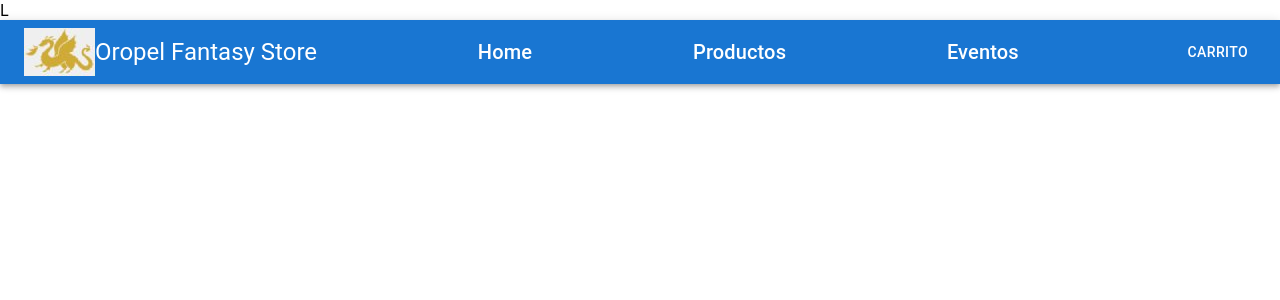
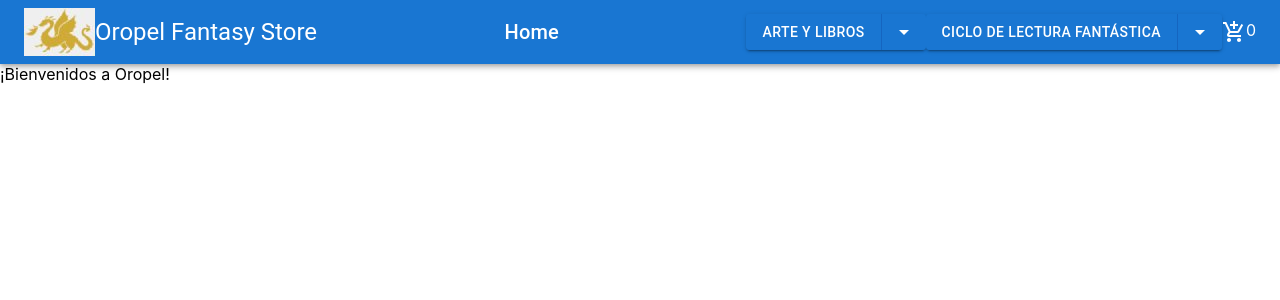
Before and after one commit to melisen/oropel-fantasy-store-senorans-perez, a React (Create React App) app: page / in a window 1280 px wide. Shown: the top 300 px of the page. Built offline with nearby package versions, Linux system fonts and the light colour scheme; a web font is replaced by a local one.

Commit message:
correccion desafio e-commerce

```diff
--- a/public/index.html
+++ b/public/index.html
@@ -1,4 +1,4 @@
-L<!DOCTYPE html>
+<!DOCTYPE html>
 <html lang="en">
   <head>
     <meta charset="utf-8" />
--- a/src/App.js
+++ b/src/App.js
@@ -1,11 +1,13 @@
 //@ts-check
-import NavBar from "./Components/NavBar";
+import NavBar from "./Components/Navbar/NavBar";
+import ItemListContainer from "./Components/ItemListContainer"
 
 
 function App() {
   return (
     <div>
       <NavBar />
+      <ItemListContainer greeting={"¡Bienvenidos a Oropel!"}/>
     </div>
   );
 }
--- /dev/null
+++ b/src/Components/ItemListContainer.jsx
@@ -0,0 +1,7 @@
+import React from 'react'
+
+export default function ItemListContainer({greeting}) {
+  return (
+    <div>{greeting}</div>
+  )
+}
--- /dev/null
+++ b/src/Components/Navbar/CartWidget.jsx
@@ -0,0 +1,14 @@
+//@ts-check
+import React from 'react'
+import "./NavBar.css";
+import AddShoppingCartIcon from '@mui/icons-material/AddShoppingCart';
+
+export default function CartWidget( {cantProductos} ) {
+  return (
+  <div className="cartWidget">
+    <AddShoppingCartIcon />
+    <div>{cantProductos}</div>
+    </div>
+
+    )
+}
--- /dev/null
+++ b/src/Components/Navbar/EventosSplitButton.jsx
@@ -0,0 +1,91 @@
+import * as React from 'react';
+import Button from '@mui/material/Button';
+import ButtonGroup from '@mui/material/ButtonGroup';
+import ArrowDropDownIcon from '@mui/icons-material/ArrowDropDown';
+import ClickAwayListener from '@mui/material/ClickAwayListener';
+import Grow from '@mui/material/Grow';
+import Paper from '@mui/material/Paper';
+import Popper from '@mui/material/Popper';
+import MenuItem from '@mui/material/MenuItem';
+import MenuList from '@mui/material/MenuList';
+
+const options = ['Torneos MTG', 'Ciclo de Lectura Fantástica', 'Cenas con Reserva', 'Eventos Privados'];
+
+export default function EventosSplitButton() {
+  const [open, setOpen] = React.useState(false);
+  const anchorRef = React.useRef(null);
+  const [selectedIndex, setSelectedIndex] = React.useState(1);
+
+  const handleClick = () => {
+    console.info(`You clicked ${options[selectedIndex]}`);
+  };
+
+  const handleMenuItemClick = (event, index) => {
+    setSelectedIndex(index);
+    setOpen(false);
+  };
+
+  const handleToggle = () => {
+    setOpen((prevOpen) => !prevOpen);
+  };
+
+  const handleClose = (event) => {
+    if (anchorRef.current && anchorRef.current.contains(event.target)) {
+      return;
+    }
+
+    setOpen(false);
+  };
+
+  return (
+    <React.Fragment>
+      <ButtonGroup variant="contained" ref={anchorRef} aria-label="split button">
+        <Button onClick={handleClick}>{options[selectedIndex]}</Button>
+        <Button
+          size="small"
+          aria-controls={open ? 'split-button-menu' : undefined}
+          aria-expanded={open ? 'true' : undefined}
+          aria-label="select merge strategy"
+          aria-haspopup="menu"
+          onClick={handleToggle}
+        >
+          <ArrowDropDownIcon />
+        </Button>
+      </ButtonGroup>
+      <Popper
+        open={open}
+        anchorEl={anchorRef.current}
+        role={undefined}
+        transition
+        disablePortal
+      >
+        {({ TransitionProps, placement }) => (
+          <Grow
+            {...TransitionProps}
+            style={{
+              transformOrigin:
+                placement === 'bottom' ? 'center top' : 'center bottom',
+            }}
+          >
+            <Paper>
+              <ClickAwayListener onClickAway={handleClose}>
+                <MenuList id="split-button-menu" autoFocusItem>
+                  {options.map((option, index) => (
+                    <MenuItem
+                      key={option}
+
+                      selected={index === selectedIndex}
+                      onClick={(event) => handleMenuItemClick(event, index)}
+                    >
+                      {option}
+                    </MenuItem>
+                  ))}
+                </MenuList>
+              </ClickAwayListener>
+            </Paper>
+          </Grow>
+        )}
+      </Popper>
+    </React.Fragment>
+  );
+}
--- /dev/null
+++ b/src/Components/Navbar/NavBar.css
@@ -0,0 +1,4 @@
+.cartWidget{
+    display: flex;
+    flex-direction:row;
+}
--- a/src/Components/NavBar.jsx
+++ b/src/Components/Navbar/NavBar.jsx
@@ -5,8 +5,13 @@ import AppBar from '@mui/material/AppBar';
 import Box from '@mui/material/Box';
 import Toolbar from '@mui/material/Toolbar';
 import Typography from '@mui/material/Typography';
-import Button from '@mui/material/Button';
-import dragon from "./Images/dragon-dorado.jpeg";
+
+import "./NavBar.css"
+import dragon from "../../Images/dragon-dorado.jpeg";
+import CartWidget from "./CartWidget.jsx";
+import ProductosSplitButton from "./ProductosSplitButton";
+import EventosSplitButton from "./EventosSplitButton";
+
 
 
 export default function NavBar() {
@@ -21,13 +26,9 @@ export default function NavBar() {
           <Typography variant="h6" component="div" sx={{ flexGrow: 1 }}>
             Home
           </Typography>
-          <Typography variant="h6" component="div" sx={{ flexGrow: 1 }}>
-            Productos
-          </Typography>
-          <Typography variant="h6" component="div" sx={{ flexGrow: 1 }}>
-            Eventos
-          </Typography>
-          <Button color="inherit">Carrito</Button>
+          <ProductosSplitButton />
+          <EventosSplitButton />
+          <CartWidget cantProductos= {0} />
         </Toolbar>
       </AppBar>
     </Box>
--- /dev/null
+++ b/src/Components/Navbar/ProductosSplitButton.jsx
@@ -0,0 +1,91 @@
+import * as React from 'react';
+import Button from '@mui/material/Button';
+import ButtonGroup from '@mui/material/ButtonGroup';
+import ArrowDropDownIcon from '@mui/icons-material/ArrowDropDown';
+import ClickAwayListener from '@mui/material/ClickAwayListener';
+import Grow from '@mui/material/Grow';
+import Paper from '@mui/material/Paper';
+import Popper from '@mui/material/Popper';
+import MenuItem from '@mui/material/MenuItem';
+import MenuList from '@mui/material/MenuList';
+
+const options = ['Cartas MTG', 'Arte y Libros', 'Tazas, Vasos, Chops', 'Indumentaria'];
+
+export default function ProductosSplitButton() {
+  const [open, setOpen] = React.useState(false);
+  const anchorRef = React.useRef(null);
+  const [selectedIndex, setSelectedIndex] = React.useState(1);
+
+  const handleClick = () => {
+    console.info(`You clicked ${options[selectedIndex]}`);
+  };
+
+  const handleMenuItemClick = (event, index) => {
+    setSelectedIndex(index);
+    setOpen(false);
+  };
+
+  const handleToggle = () => {
+    setOpen((prevOpen) => !prevOpen);
+  };
+
+  const handleClose = (event) => {
+    if (anchorRef.current && anchorRef.current.contains(event.target)) {
+      return;
+    }
+
+    setOpen(false);
+  };
+
+  return (
+    <React.Fragment>
+      <ButtonGroup variant="contained" ref={anchorRef} aria-label="split button">
+        <Button onClick={handleClick}>{options[selectedIndex]}</Button>
+        <Button
+          size="small"
+          aria-controls={open ? 'split-button-menu' : undefined}
+          aria-expanded={open ? 'true' : undefined}
+          aria-label="select merge strategy"
+          aria-haspopup="menu"
+          onClick={handleToggle}
+        >
+          <ArrowDropDownIcon />
+        </Button>
+      </ButtonGroup>
+      <Popper
+        open={open}
+        anchorEl={anchorRef.current}
+        role={undefined}
+        transition
+        disablePortal
+      >
+        {({ TransitionProps, placement }) => (
+          <Grow
+            {...TransitionProps}
+            style={{
+              transformOrigin:
+                placement === 'bottom' ? 'center top' : 'center bottom',
+            }}
+          >
+            <Paper>
+              <ClickAwayListener onClickAway={handleClose}>
+                <MenuList id="split-button-menu" autoFocusItem>
+                  {options.map((option, index) => (
+                    <MenuItem
+                      key={option}
+
+                      selected={index === selectedIndex}
+                      onClick={(event) => handleMenuItemClick(event, index)}
+                    >
+                      {option}
+                    </MenuItem>
+                  ))}
+                </MenuList>
+              </ClickAwayListener>
+            </Paper>
+          </Grow>
+        )}
+      </Popper>
+    </React.Fragment>
+  );
+}
```
Also changed, not shown: src/Components/NavBar.css (deleted), src/Images/dragon-dorado.jpeg (renamed from src/Components/Images/dragon-dorado.jpeg).
